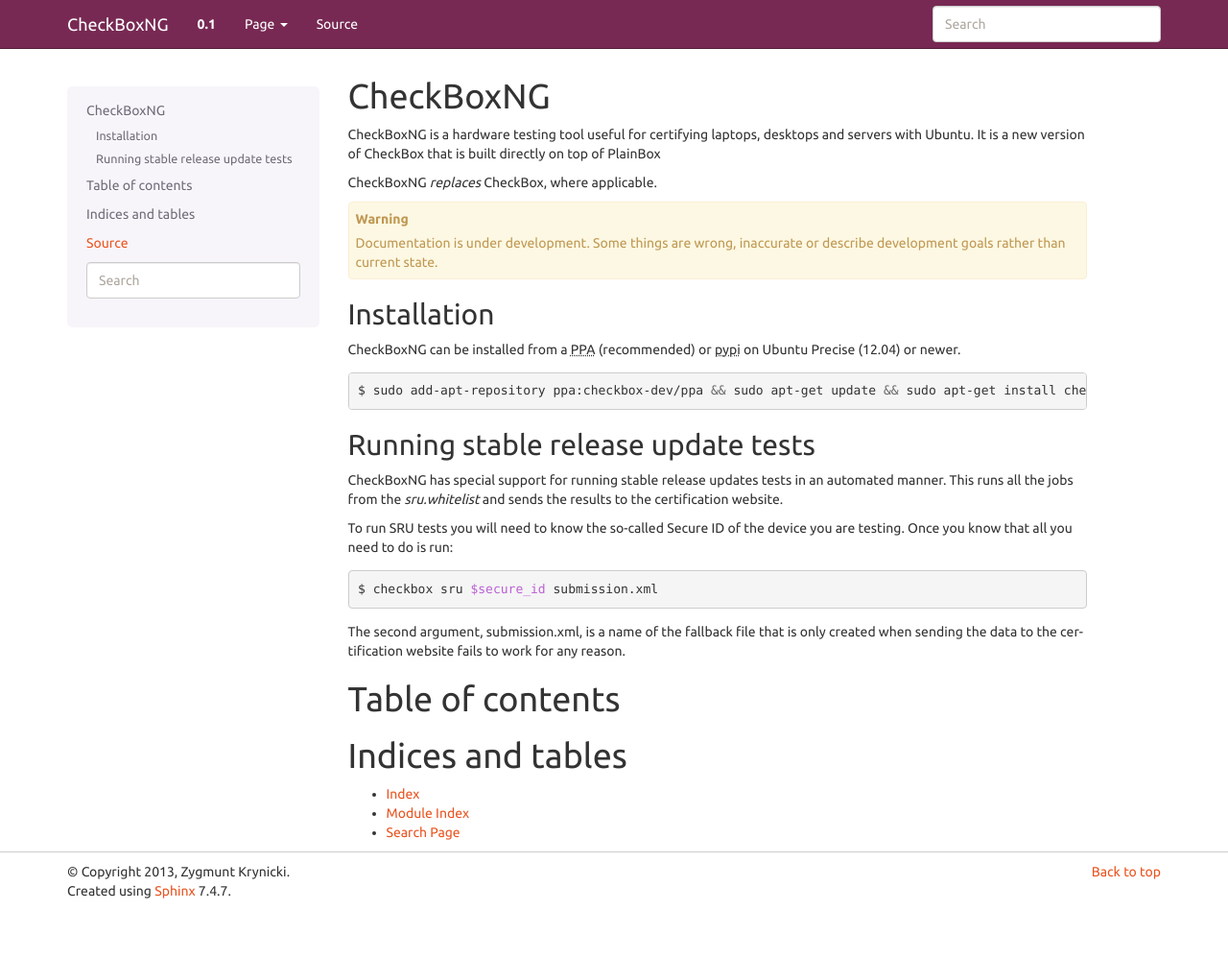
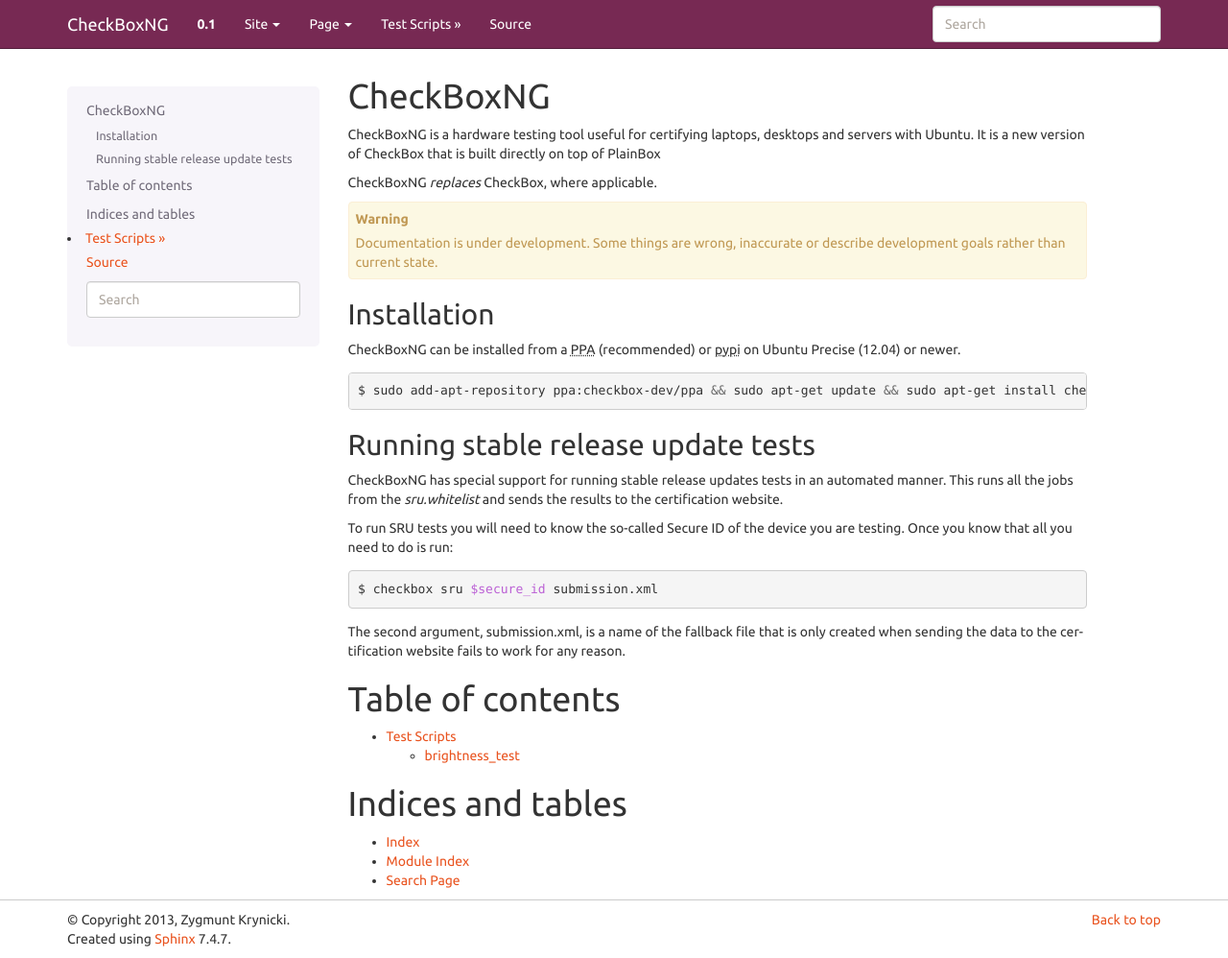
Before and after one commit to canonical/checkbox, a Sphinx documentation site: the page built from checkbox-ng/docs/index.rst, in a window 1280 px wide and 998 px high. Shown: the whole window at 96% size. Built offline with Sphinx 7.4.7, drawn with Linux system fonts in a browser that asks for light colours.

Commit message:
Add documentation for brightness_test

```diff
--- a/checkbox-ng/docs/index.rst
+++ b/checkbox-ng/docs/index.rst
@@ -52,6 +52,8 @@ Table of contents
 .. toctree::
    :maxdepth: 2
 
+   scripts/index.rst
+
 Indices and tables
 ==================
 
--- /dev/null
+++ b/checkbox-ng/docs/scripts/brightness_test.rst
@@ -0,0 +1,4 @@
+brightness_test
+===============
+
+This script tests the brightness of the systems backlight can be changed by using the kernel interfaces in /sys/class/backlight. There may be more than one interface to choose from, so the correct interface to use is selected by using the heuristic prescribed in https://www.kernel.org/doc/Documentation/ABI/stable/sysfs-class-backlight. The brightness is manipulated by updating the brightness file of the interface and the actual_brightness file is checked to see if the value was modified to the brightness selected.
--- /dev/null
+++ b/checkbox-ng/docs/scripts/index.rst
@@ -0,0 +1,7 @@
+Test Scripts
+=====================
+
+Test 'scripts' are small programs which are used to aid in implementing tests.
+
+.. toctree::
+   brightness_test.rst
```
